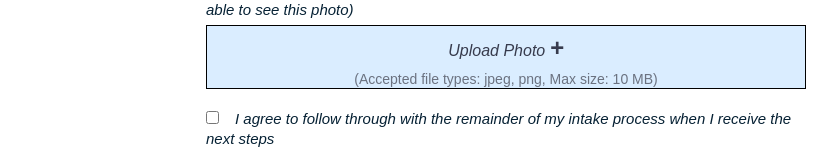
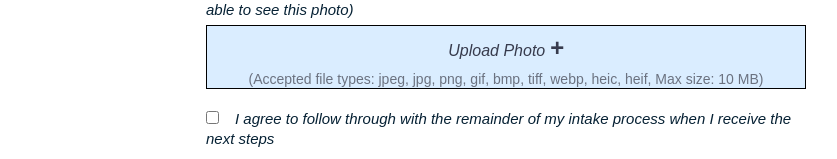
Before and after one commit to ralonzo1/Bridges2Success_Website, a React (Create React App) app: page /registration in a window 1280 px wide. Shown: the part 2450-2609 px from the top of the page, without its empty margins (134-971 px from the left). Built offline with nearby package versions, Linux system fonts and the light colour scheme.

Commit message:
dropzone implemented and fonts moved to local

```diff
--- a/src/pages/Registration.js
+++ b/src/pages/Registration.js
@@ -7,7 +7,18 @@ import Modal from 'react-modal';
 
 const MAX_FILE_SIZE = 10485760; // 10 MB in bytes
 const MAX_FILE_SIZE_FOR_CROPPING = MAX_FILE_SIZE * 2; // Allow up to 20 MB for cropping
-const ACCEPTED_FILE_TYPES = ['image/jpeg', 'image/png'];
+
+const ACCEPTED_FILE_TYPES = [
+    'image/jpeg',
+    'image/jpg',
+    'image/png',
+    'image/gif',
+    'image/bmp',
+    'image/tiff',
+    'image/webp',
+    'image/heic',
+    'image/heif',
+];
 
 Modal.setAppElement('#root'); // Set the root element for accessibility
 
```
